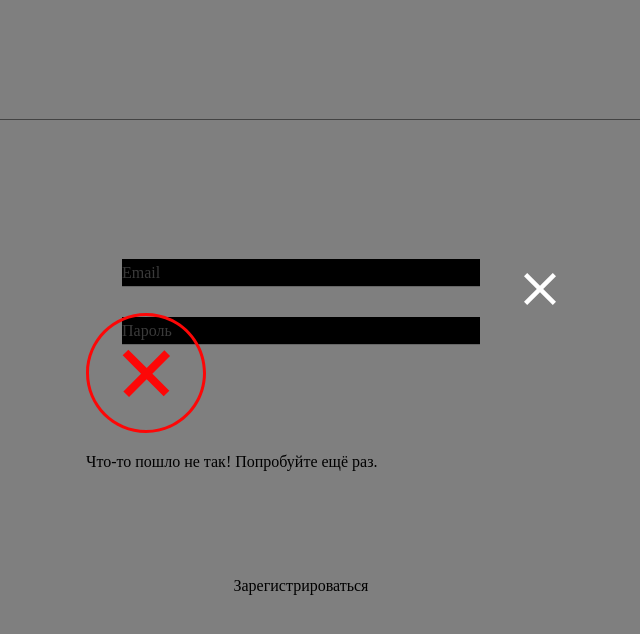
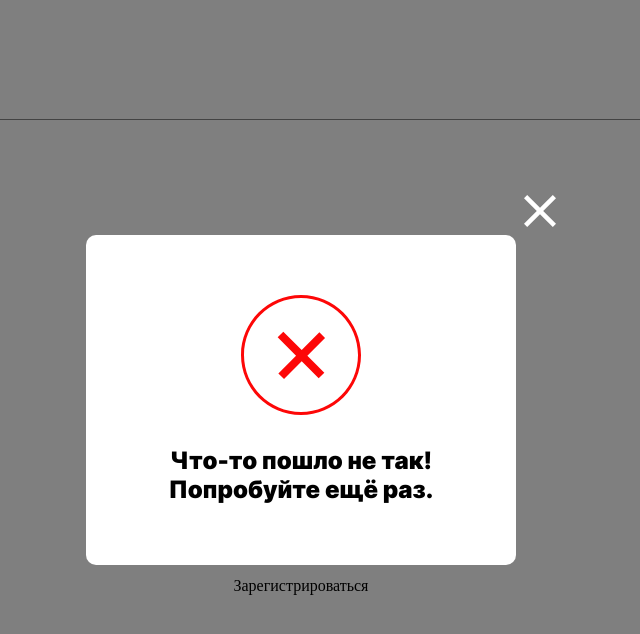
Before and after one commit to KrisGurach/react-mesto-auth, a React (Create React App) app: page /sign-up in a window 1280 px wide. Both pictures are taken after a click on the button "Зарегистрироваться". Shown: the top 634 px of the page, without its empty margins (339-979 px from the left). Built offline with nearby package versions, Linux system fonts and the light colour scheme; no server answers; the HTML template or start-up script is replaced by a standard one.

Commit message:
popupRegister styled css

```diff
--- a/src/blocks/popup/__container/_min-size/popup__container_min-size.css
+++ b/src/blocks/popup/__container/_min-size/popup__container_min-size.css
@@ -1,5 +1,7 @@
 .popup__container_min-size {
   width: 430px;
+  background-color: var(--white-color);
+  border-radius: 10px;
 }
 
 @media screen and (min-width: 320px) and (max-width: 676px) {
--- a/src/blocks/popup/__form/popup__form.css
+++ b/src/blocks/popup/__form/popup__form.css
@@ -1,6 +1,6 @@
 .popup__form {
-  background-color: var(--white-color);
-  border-radius: 10px;
+  /*background-color: var(--white-color);*/
+  /*border-radius: 10px;*/
   display: flex;
   flex-direction: column;
   box-sizing: content-box;
--- /dev/null
+++ b/src/blocks/popup/__icon/popup__icon.css
@@ -0,0 +1,4 @@
+.popup__icon {
+  margin: 60px 0 32px;
+
+}
--- /dev/null
+++ b/src/blocks/popup/__login-message/popup__login-message.css
@@ -0,0 +1,11 @@
+.popup__login-message {
+  width: 358px;
+  min-height: 58px;
+  margin: 0 0 60px 0;
+  color: var(--black-color);
+  font-family: "Inter";
+  font-size: 24px;
+  font-weight: 900;
+  line-height: 1.2;
+  text-align: center;
+}
--- /dev/null
+++ b/src/blocks/popup/__wrapper/popup__wrapper.css
@@ -0,0 +1,5 @@
+.popup__wrapper {
+  display: flex;
+  flex-direction: column;
+  align-items: center;
+}
--- a/src/components/InfoTooltip/InfoTooltip.jsx
+++ b/src/components/InfoTooltip/InfoTooltip.jsx
@@ -33,8 +33,10 @@ export default function InfoTooltip({ isOpened, isSuccess }) {
           type="button"
           onClick={handleClose}
         />
-        <img src={logo} alt="" className="popup__icon"></img>
-        <p className="popup__login-message">{message}</p>
+        <div className="popup__wrapper">
+          <img src={logo} alt="" className="popup__icon"></img>
+          <p className="popup__login-message">{message}</p>
+        </div>
       </div>
     </div>
   );
--- a/src/index.css
+++ b/src/index.css
@@ -51,6 +51,9 @@
 @import url(./blocks/popup/__figure/popup__figure.css);
 @import url(./blocks/popup/__error/popup__error.css);
 @import url(./blocks/popup/__error/_visible/popup__error_visible.css);
+@import url(./blocks/popup/__wrapper/popup__wrapper.css);
+@import url(./blocks/popup/__login-message/popup__login-message.css);
+@import url(./blocks/popup/__icon/popup__icon.css);
 
 @import url(./blocks/signIn/signIn.css);
 @import url(./blocks/signIn/__text/signIn__text.css);
```
